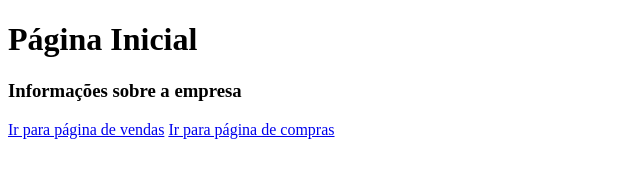
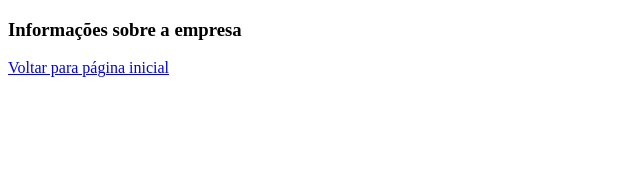
Before and after one commit to joaopedrobrgs/aula-teste, a plain HTML site: page sobre.html in a window 1280 px wide. Shown: the whole page, without its empty margins (0-640 px from the left). Drawn offline with Linux system fonts and the light colour scheme.

Commit message:
Criada página sobre

```diff
--- a/index.html
+++ b/sobre.html
@@ -1,20 +1,13 @@
 <!DOCTYPE html>
 <html lang="en">
-
 <head>
     <meta charset="UTF-8">
     <meta http-equiv="X-UA-Compatible" content="IE=edge">
     <meta name="viewport" content="width=device-width, initial-scale=1.0">
     <title>Document</title>
 </head>
-
 <body>
-    <h1>Página Inicial</h1>
     <h3>Informações sobre a empresa</h3>
-    <a href="./vendas.html">Ir para página de vendas</a>
-    <a href="./compras.html">Ir para página de compras</a>
-
-
+    <a href="./index.html">Voltar para página inicial</a>
 </body>
-
 </html>
```
